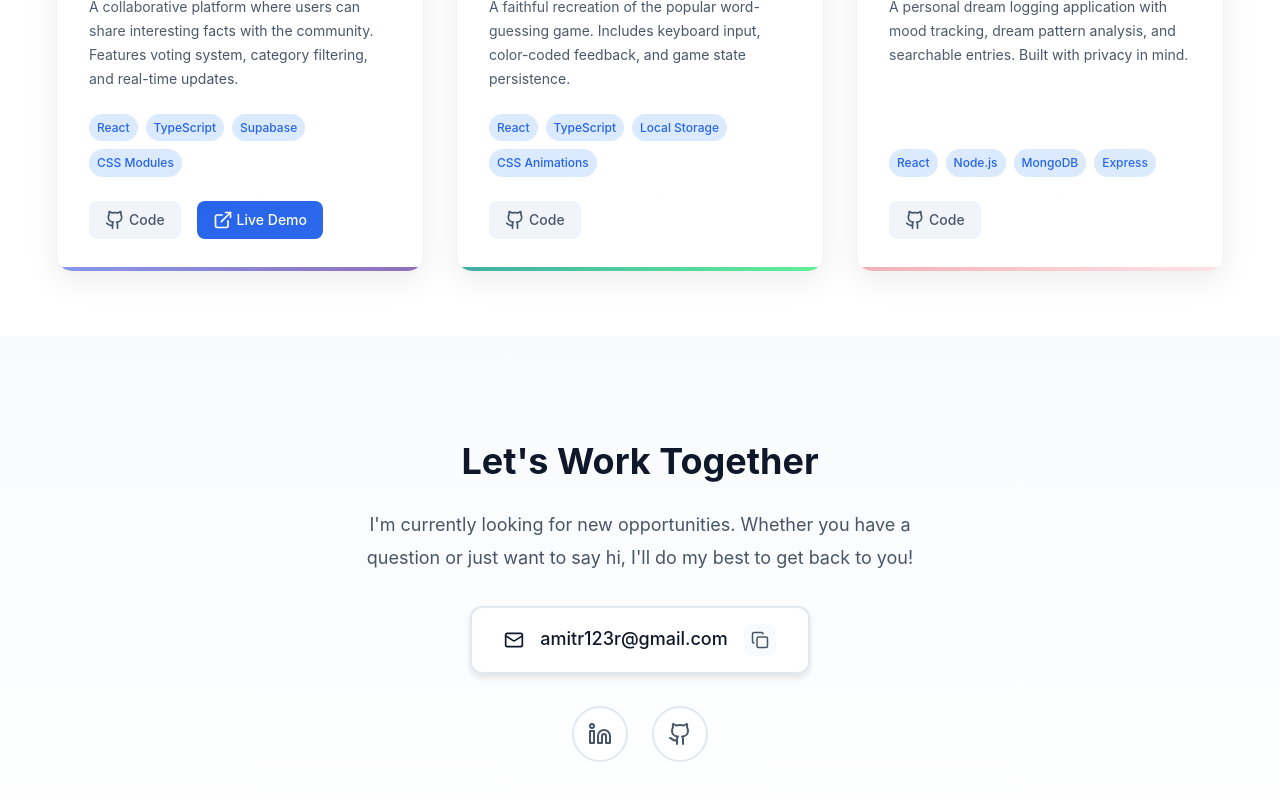
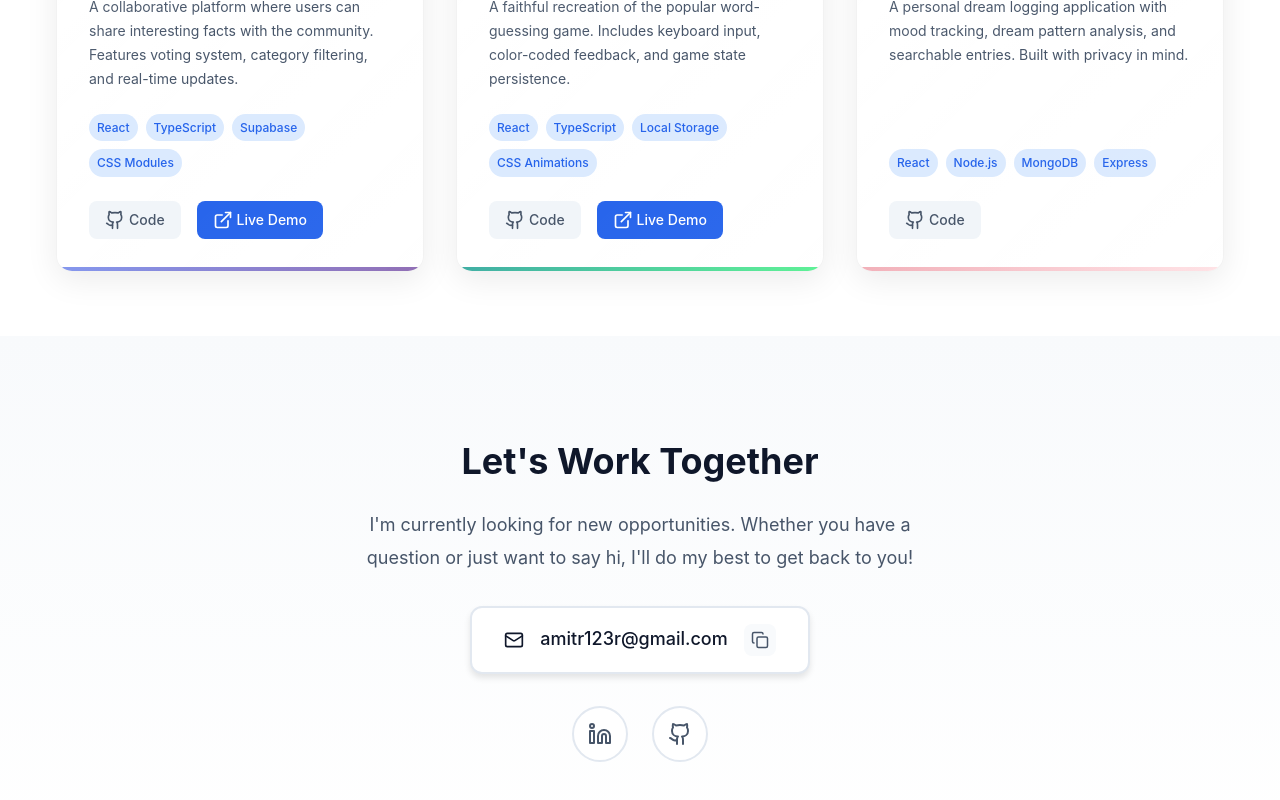
Before and after one commit to Amitreuveni-dev/Amit-Protofolio, a React (Vite) app in the folder Amit-Protofolio/: page / in a window 1280 px wide. Shown: the part 3196-3996 px from the top of the page. Built offline with nearby package versions, Linux system fonts and the light colour scheme.

Commit message:
add live demo to wordle

```diff
--- a/Amit-Protofolio/src/components/Projects/Projects.tsx
+++ b/Amit-Protofolio/src/components/Projects/Projects.tsx
@@ -35,6 +35,7 @@ const PROJECTS_DATA: Project[] = [
     technologies: ['React', 'TypeScript', 'Local Storage', 'CSS Animations'],
     Icon: Gamepad2,
     githubUrl: 'https://github.com/amitr/wordle',
+    liveUrl: "https://wordle-hn9f.onrender.com",
     gradient: 'linear-gradient(135deg, #11998e 0%, #38ef7d 100%)',
   },
   {
```
